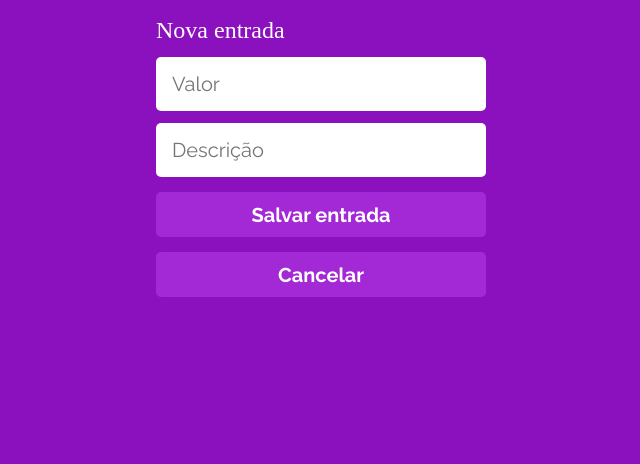
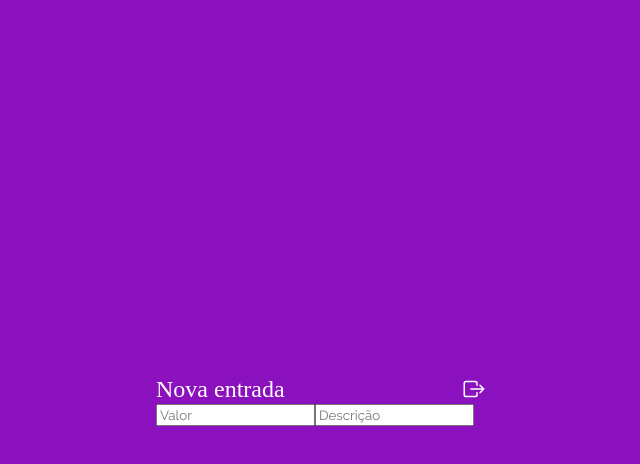
Before and after one commit to Canudin/projeto14-mywallet-front, a React (Create React App) app: page /nova-entrada in a window 1280 px wide. Shown: the top 464 px of the page, without its empty margins (319-959 px from the left). Built offline with nearby package versions, Linux system fonts and the light colour scheme; a web font is replaced by a local one.

Commit message:
Revert "feat: post nova entrada"
This reverts commit 9e8ccd73e3b612877dfedb87d8244a8c2c9fd586.

```diff
--- a/src/components/HomePage.js
+++ b/src/components/HomePage.js
@@ -30,11 +30,11 @@ export default function HomePage() {
       </Greetings>
       <Registers />
       <Entries>
-        <NewEntry onClick={() => navigate("/nova-entrada")}>
+        <NewEntry onClick={navigate("/nova-entrada")}>
           <ion-icon name="add-circle-outline"></ion-icon>
           <span>Nova entrada</span>
         </NewEntry>
-        <NewEntry onClick={() => navigate("/nova-saida")}>
+        <NewEntry onClick={navigate("/nova-saida")}>
           <ion-icon name="remove-circle-outline"></ion-icon>
           <span>Nova saída</span>
         </NewEntry>
--- a/src/components/NovaEntrada.js
+++ b/src/components/NovaEntrada.js
@@ -1,27 +1,22 @@
 import styled from "styled-components";
 import { useNavigate } from "react-router-dom";
 import { useState, useContext } from "react";
-import axios from "axios";
+import axios from "axios"
 import AuthContext from "../contexts/AuthContext";
 
-export default function Saida() {
+export default function Entrada() {
   const navigate = useNavigate();
   const { userData, setUserData } = useContext(AuthContext);
   const [deposit, setDeposit] = useState({ value: "", description: "" });
-  const type = true; //true = entrada
 
-  function handleSubmit(event) {
+  function handleSubmit(event){
     event.preventDefault();
     const { value, description } = deposit;
     if (!value || !description) return;
-    const config = {
-      headers: { "Authorization": `Bearer ${userData.token}`},
-    };
     const request = axios.post("http://localhost:5000/nova-entrada", {
       userId: userData._id,
       value: value,
       description: description,
-      type: type,
     });
     request.then((item) => {
       console.log(item);
@@ -30,15 +25,14 @@ export default function Saida() {
     request.catch((item) => console.log(item.response.data));
   }
   return (
-    <NovaEntradaContainer>
+    <HomeContainer>
       <Header>
         <span>Nova entrada</span>
+        <ion-icon name="exit-outline"></ion-icon>
       </Header>
       <form onSubmit={handleSubmit}>
         <input
           type="number"
-          min="0"
-          step="0.01"
           placeholder="Valor"
           onChange={(content) => {
             setDeposit({ ...deposit, value: content.target.value });
@@ -51,49 +45,14 @@ export default function Saida() {
             setDeposit({ ...deposit, description: content.target.value });
           }}
         />
-        <button type="submit">Salvar entrada</button>
-        <button type="reset" onClick={() => navigate("/home")}>
-          Cancelar
-        </button>
       </form>
-    </NovaEntradaContainer>
+    </HomeContainer>
   );
 }
 
-const NovaEntradaContainer = styled.div`
+const HomeContainer = styled.div`
   display: flex;
   flex-direction: column;
-  align-self: flex-start;
-  margin-top: 15px;
-
-  form {
-    display: flex;
-    flex-direction: column;
-    align-items: center;
-  }
-  form > input {
-    width: 330px;
-    height: 54px;
-    padding-left: 1rem;
-    font-size: 1.25rem;
-    border-radius: 5px;
-    border: none;
-    margin-top: 12px;
-  }
-  form > button {
-    width: 330px;
-    height: 45px;
-    font-size: 1.25rem;
-    font-weight: bold;
-    border-radius: 5px;
-    border: none;
-    margin-top: 15px;
-    background-color: #a328d6;
-    color: #ffffff;
-  }
-  &:nth-child(3) {
-    margin-top: 15px;
-  }
 `;
 
 const Header = styled.div`
@@ -106,3 +65,33 @@ const Header = styled.div`
   justify-content: space-between;
   align-items: center;
 `;
+
+const Registers = styled.div`
+  width: 330px;
+  height: calc(100vh - 220px);
+  background-color: #ffffff;
+  margin: 20px 0;
+  border-radius: 5px;
+`;
+
+const Entries = styled.div`
+  display: flex;
+  justify-content: space-between;
+`;
+
+const NewEntry = styled.div`
+  width: 155px;
+  height: 115px;
+  padding: 20px;
+  background-color: #a328d6;
+  border-radius: 5px;
+  display: grid;
+  flex-direction: column;
+  align-content: space-between;
+  font-size: 20px;
+  font-weight: 700;
+  color: #ffffff;
+  span {
+    width: 60px;
+  }
+`;
--- a/src/components/NovaSaida.js
+++ /dev/null
@@ -1,103 +0,0 @@
-import styled from "styled-components";
-import { useNavigate } from "react-router-dom";
-import { useState, useContext } from "react";
-import axios from "axios";
-import AuthContext from "../contexts/AuthContext";
-
-export default function Saida() {
-  const navigate = useNavigate();
-  const { userData, setUserData } = useContext(AuthContext);
-  const [deposit, setDeposit] = useState({ value: "", description: "" });
-  const type = false; //false = saída
-
-  function handleSubmit(event) {
-    event.preventDefault();
-    const { value, description } = deposit;
-    if (!value || !description) return;
-    const request = axios.post("http://localhost:5000/nova-entrada", {
-      userId: userData._id,
-      value: value,
-      description: description,
-      type: type,
-    });
-    request.then((item) => {
-      console.log(item);
-      navigate("/home");
-    });
-    request.catch((item) => console.log(item.response.data));
-  }
-  return (
-    <NovaEntradaContainer>
-      <Header>
-        <span>Nova saída</span>
-      </Header>
-      <form onSubmit={handleSubmit}>
-        <input
-          type="number"
-          min="0"
-          step="0.01"
-          placeholder="Valor"
-          onChange={(content) => {
-            setDeposit({ ...deposit, value: content.target.value });
-          }}
-        />
-        <input
-          type="text"
-          placeholder="Descrição"
-          onChange={(content) => {
-            setDeposit({ ...deposit, description: content.target.value });
-          }}
-        />
-        <button type="submit">Salvar saída</button>
-        <button type="reset" onClick={() => navigate("/home")}>Cancelar</button>
-      </form>
-    </NovaEntradaContainer>
-  );
-}
-
-const NovaEntradaContainer = styled.div`
-  display: flex;
-  flex-direction: column;
-  align-self: flex-start;
-  margin-top: 15px;
-
-  form {
-    display: flex;
-    flex-direction: column;
-    align-items: center;
-  }
-  form > input {
-    width: 330px;
-    height: 54px;
-    padding-left: 1rem;
-    font-size: 1.25rem;
-    border-radius: 5px;
-    border: none;
-    margin-top: 12px;
-  }
-  form > button {
-    width: 330px;
-    height: 45px;
-    font-size: 1.25rem;
-    font-weight: bold;
-    border-radius: 5px;
-    border: none;
-    margin-top: 15px;
-    background-color: #a328d6;
-    color: #ffffff;
-  }
-  &:nth-child(3){
-    margin-top: 15px;
-  }
-`;
-
-const Header = styled.div`
-  display: flex;
-  flex-direction: row;
-  width: 330px;
-  height: 30px;
-  font-size: 1.5rem;
-  color: #ffffff;
-  justify-content: space-between;
-  align-items: center;
-`;
```
